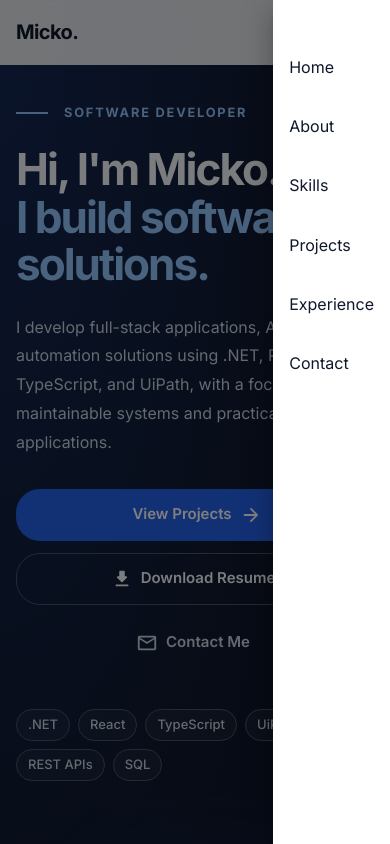
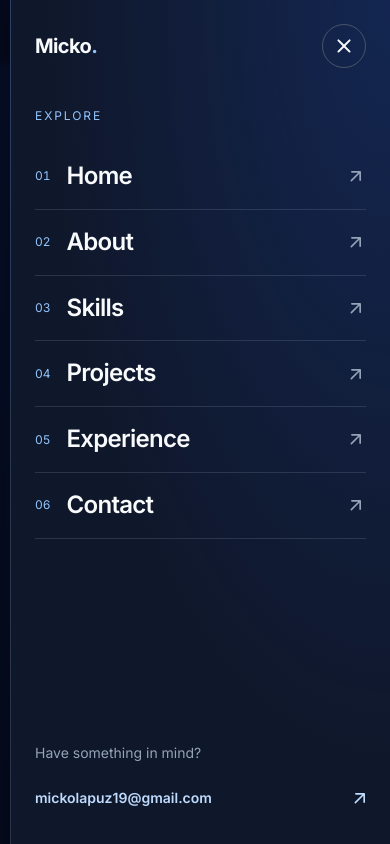
Before and after one commit to mickolapuz/My-Portfolio, a React app: page / in a window 390 px wide. Both pictures are taken after a click on the button "Open navigation menu". Shown: the top 844 px of the page. Built offline with nearby package versions, Linux system fonts and the light colour scheme; the HTML template or start-up script is replaced by a standard one.

Commit message:
feat: unify navigation styling and redesign mobile menu

```diff
--- a/src/components/layout/Header.tsx
+++ b/src/components/layout/Header.tsx
@@ -20,10 +20,10 @@ const Header = () => {
         position="fixed"
         elevation={0}
         sx={{
-          bgcolor: "rgba(248, 250, 252, 0.92)",
-          color: "text.primary",
+          bgcolor: "rgba(15, 23, 42, 0.96)",
+          color: "#F8FAFC",
           borderBottom: "1px solid",
-          borderColor: "divider",
+          borderColor: "rgba(148,163,184,0.16)",
           backdropFilter: "blur(12px)",
         }}
       >
@@ -43,13 +43,13 @@ const Header = () => {
               href="#home"
               variant="h6"
               sx={{
-                color: "text.primary",
+                color: "#F8FAFC",
                 textDecoration: "none",
                 fontWeight: 700,
                 letterSpacing: "-0.03em",
               }}
             >
-              Micko.
+              Micko<Box component="span" sx={{ color: "#93C5FD" }}>.</Box>
             </Typography>
 
             <Navbar />
@@ -64,9 +64,17 @@ const Header = () => {
             >
               <IconButton
                 aria-label="Open navigation menu"
+                aria-expanded={mobileOpen}
+                aria-controls={mobileOpen ? "mobile-navigation" : undefined}
+                aria-haspopup="dialog"
                 onClick={() => setMobileOpen(true)}
                 sx={{
-                  color: "text.primary",
+                  color: "#F8FAFC",
+                  width: 44,
+                  height: 44,
+                  border: "1px solid #475569",
+                  borderRadius: 2,
+                  "&:hover": { bgcolor: "rgba(148,163,184,0.12)" },
                 }}
               >
                 <MenuRoundedIcon />
--- a/src/components/layout/MobileDrawer.tsx
+++ b/src/components/layout/MobileDrawer.tsx
@@ -1,4 +1,7 @@
-import { Box, Drawer, List, ListItemButton, ListItemText } from "@mui/material";
+import CloseRoundedIcon from "@mui/icons-material/CloseRounded";
+import ArrowOutwardRoundedIcon from "@mui/icons-material/ArrowOutwardRounded";
+import { Box, Button, Drawer, IconButton, Typography, useMediaQuery, useTheme } from "@mui/material";
+import profile from "../../data/profile";
 
 interface MobileDrawerProps {
   open: boolean;
@@ -15,47 +18,96 @@ const navItems = [
 ];
 
 const MobileDrawer = ({ open, onClose }: MobileDrawerProps) => {
+  const desktop = useMediaQuery(useTheme().breakpoints.up("md"));
+
   return (
     <Drawer
       anchor="right"
-      open={open}
+      open={open && !desktop}
       onClose={onClose}
-      PaperProps={{
+      slotProps={{
+        paper: {
+          role: "dialog",
+          "aria-modal": true,
+          "aria-labelledby": "mobile-menu-title",
           sx: {
-          width: 280,
-          p: 2,
+            width: "min(380px, 100vw)",
+            maxWidth: "100%",
+            boxSizing: "border-box",
+            bgcolor: "#0F172A",
+            color: "#F8FAFC",
+            backgroundImage: "radial-gradient(ellipse at top right, rgba(37,99,235,0.2), transparent 65%)",
+            borderLeft: "1px solid rgba(148,163,184,0.2)",
+            p: 3,
+            pt: "max(24px, env(safe-area-inset-top))",
+            pb: "max(24px, env(safe-area-inset-bottom))",
           },
+        },
+        backdrop: { sx: { bgcolor: "rgba(2,6,23,0.72)", backdropFilter: "blur(4px)" } },
       }}
     >
+      <Box sx={{ display: "flex", alignItems: "center", justifyContent: "space-between", mb: 4 }}>
+        <Typography id="mobile-menu-title" variant="h6" sx={{ fontWeight: 700, letterSpacing: "-0.03em" }}>
+          Micko<Box component="span" sx={{ color: "#93C5FD" }}>.</Box>
+        </Typography>
+        <IconButton
+          onClick={onClose}
+          aria-label="Close navigation menu"
+          sx={{ color: "#F8FAFC", width: 44, height: 44, border: "1px solid #475569", borderRadius: 2,
+            "&:hover": { bgcolor: "rgba(148,163,184,0.12)" },
+            "&:focus-visible": { outline: "2px solid #93C5FD", outlineOffset: 3 } }}
+        >
+          <CloseRoundedIcon />
+        </IconButton>
+      </Box>
+      <Typography variant="overline" sx={{ color: "#93C5FD", letterSpacing: "0.16em", mb: 1.5 }}>
+        EXPLORE
+      </Typography>
+      <Box component="nav" id="mobile-navigation" aria-label="Mobile navigation">
+        {navItems.map((item, index) => (
           <Box
-        component="nav"
-        sx={{
-          mt: 5,
-        }}
-      >
-        <List disablePadding>
-          {navItems.map((item) => (
-            <ListItemButton
+            component="a"
             key={item.href}
-              component="a"
             href={item.href}
             onClick={onClose}
             sx={{
-                borderRadius: 2,
-                mb: 0.5,
-                px: 2,
-                py: 1.25,
+              display: "flex",
+              alignItems: "center",
+              gap: 2,
+              minHeight: 64,
+              py: 1.5,
+              textDecoration: "none",
+              color: "#F8FAFC",
+              borderBottom: "1px solid rgba(148,163,184,0.2)",
+              "&:hover": { color: "#93C5FD" },
+              "&:focus-visible": { outline: "2px solid #93C5FD", outlineOffset: 2 },
             }}
           >
-              <ListItemText
-                primary={item.label}
-                primaryTypographyProps={{
-                  fontWeight: 600,
-                }}
-              />
-            </ListItemButton>
+            <Typography component="span" variant="caption" sx={{ color: "#93C5FD", fontVariantNumeric: "tabular-nums" }}>
+              {String(index + 1).padStart(2, "0")}
+            </Typography>
+            <Typography component="span" sx={{ flex: 1, fontSize: "1.5rem", fontWeight: 600, letterSpacing: "-0.03em" }}>
+              {item.label}
+            </Typography>
+            <ArrowOutwardRoundedIcon sx={{ fontSize: 20, color: "#94A3B8" }} />
+          </Box>
         ))}
-        </List>
+      </Box>
+      <Box sx={{ mt: "auto", pt: 4 }}>
+        <Typography variant="body2" sx={{ color: "#94A3B8", mb: 1.5 }}>
+          Have something in mind?
+        </Typography>
+        <Button
+          component="a"
+          href={`mailto:${profile.email}`}
+          onClick={onClose}
+          endIcon={<ArrowOutwardRoundedIcon />}
+          sx={{ color: "#BFDBFE", px: 0, justifyContent: "space-between", width: "100%", minHeight: 44,
+            overflowWrap: "anywhere",
+            "&:focus-visible": { outline: "2px solid #93C5FD", outlineOffset: 3 } }}
+        >
+          {profile.email}
+        </Button>
       </Box>
     </Drawer>
   );
--- a/src/components/layout/Navbar.tsx
+++ b/src/components/layout/Navbar.tsx
@@ -12,6 +12,8 @@ const navItems = [
 const Navbar = () => {
   return (
     <Box
+      component="nav"
+      aria-label="Main navigation"
       sx={{
         display: {
           xs: "none",
@@ -26,12 +28,17 @@ const Navbar = () => {
           key={item.href}
           href={item.href}
           sx={{
-            color: "text.primary",
+            color: item.href === "#contact" ? "#F8FAFC" : "#CBD5E1",
+            bgcolor: item.href === "#contact" ? "primary.main" : "transparent",
+            borderRadius: 2,
+            minHeight: 44,
+            ml: item.href === "#contact" ? 1 : 0,
+            "&:focus-visible": { outline: "2px solid #93C5FD", outlineOffset: 3 },
             minWidth: "auto",
             px: 1.5,
             "&:hover": {
-              bgcolor: "action.hover",
-              color: "primary.main",
+              bgcolor: item.href === "#contact" ? "primary.dark" : "rgba(148,163,184,0.1)",
+              color: "#FFFFFF",
             },
           }}
         >
```
Lines whose indentation alone changed are shown as unchanged.
